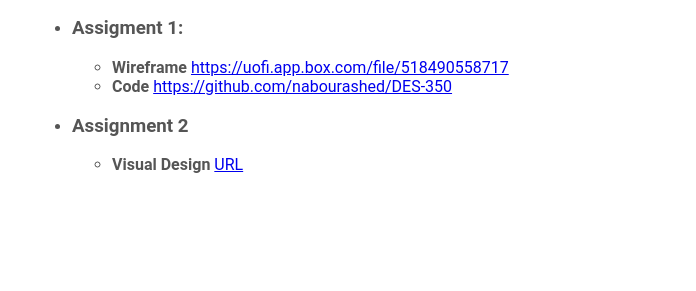
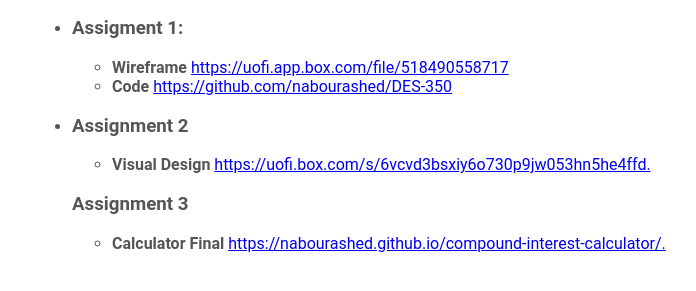
Before and after one commit to nabourashed/DES-350, a plain HTML site: page index.html in a window 1280 px wide. Shown: the part 319-610 px from the top of the page, without its empty margins (118-814 px from the left). Drawn offline with Linux system fonts and the light colour scheme.

Commit message:
Update index.html

```diff
--- a/index.html
+++ b/index.html
@@ -50,7 +50,16 @@
 				<ul>
 					<li>
 						<strong>Visual Design</strong>
-						<a href ="#" target="_blank">URL</a>
+						<a href ="https://uofi.box.com/s/6vcvd3bsxiy6o730p9jw053hn5he4ffd."
+						target="_blank">https://uofi.box.com/s/6vcvd3bsxiy6o730p9jw053hn5he4ffd.</a>
+					</li>
+				</ul>
+				<h3>Assignment 3</h3>
+				<ul>
+					<li>
+						<strong>Calculator Final</strong>
+						<a href ="https://nabourashed.github.io/compound-interest-calculator/."
+						target="_blank">https://nabourashed.github.io/compound-interest-calculator/.</a>
 					</li>
 				</ul>
 			</li>
```
